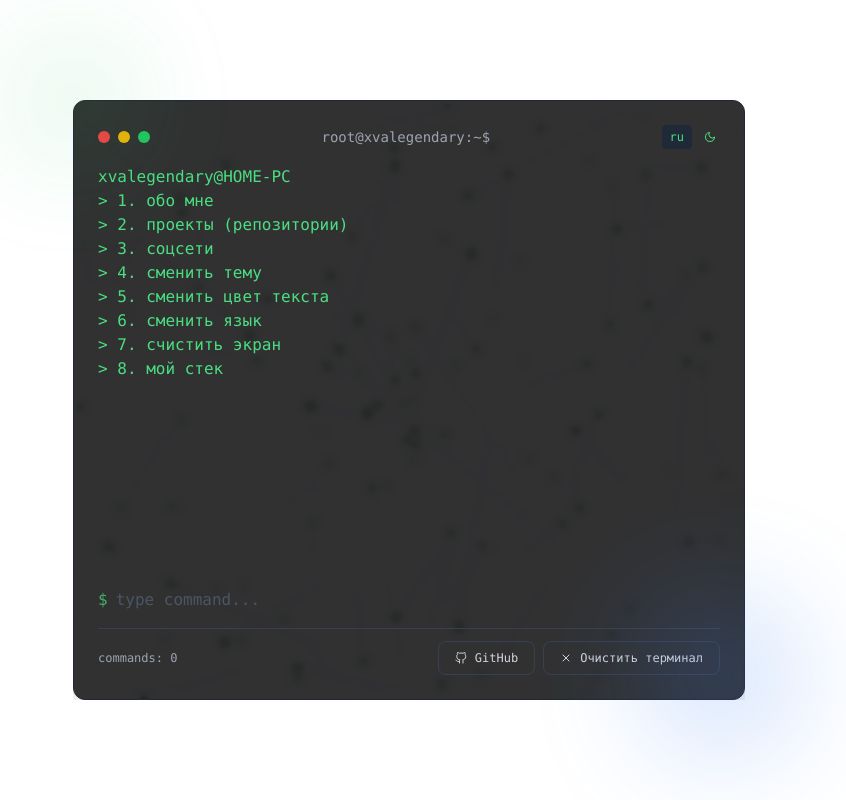
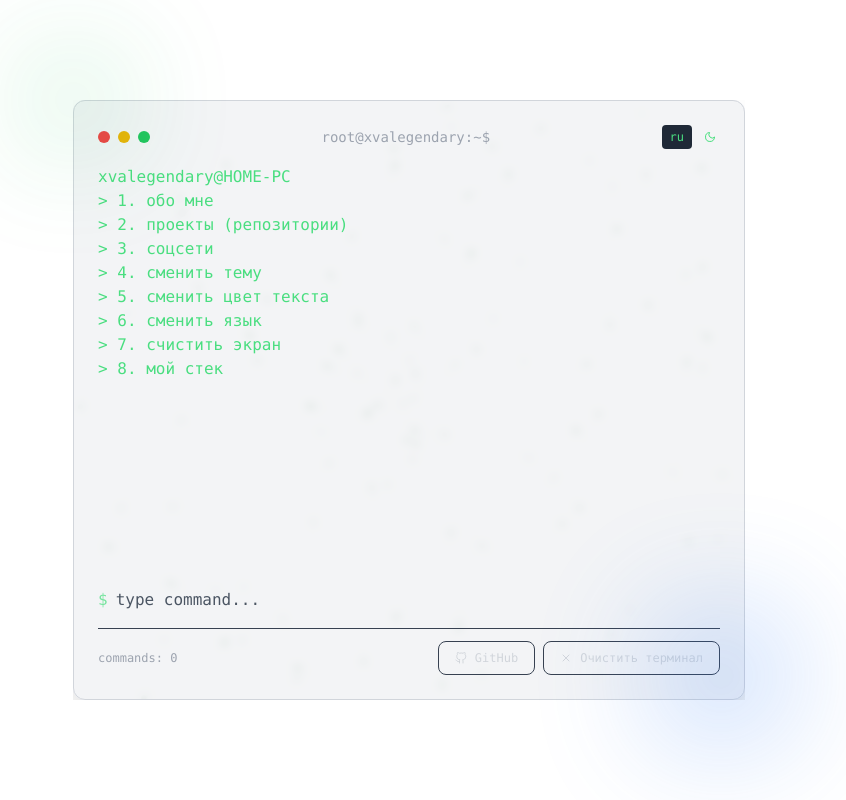
Before and after one commit to xvalegendary/myportfolio, a Next.js app: page / in a window 1280 px wide. Shown: the whole page, without its empty margins (231-1077 px from the left). Built offline with nearby package versions, Linux system fonts and the light colour scheme.

Commit message:
updated white theme

```diff
--- a/components/feature/terminal/Terminal.tsx
+++ b/components/feature/terminal/Terminal.tsx
@@ -278,7 +278,7 @@ export default function Terminal() {
         className="relative overflow-hidden h-full"
       >
         <div
-          className="font-mono bg-black/80 backdrop-blur-sm p-6 rounded-xl w-full h-full flex flex-col shadow-2xl border border-gray-800"
+          className={`font-mono backdrop-blur-sm p-6 rounded-xl w-full h-full flex flex-col shadow-2xl ${resolvedTheme === 'dark' ? 'bg-black/80 border border-gray-800' : 'bg-gray-100/90 border border-gray-300'}`}
           style={{ color: textColor }}
         >
           <div className="flex items-center gap-2 mb-4">
```
